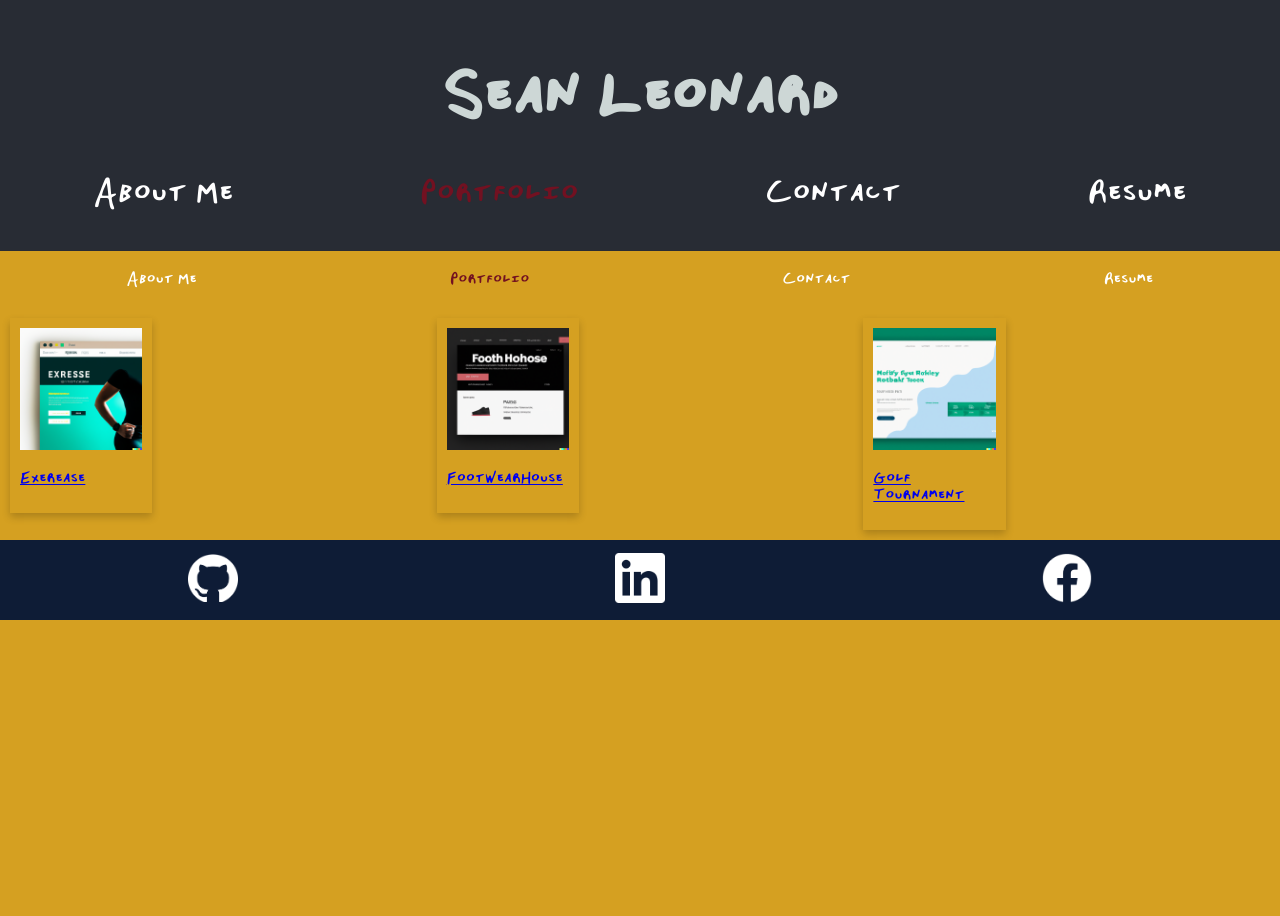
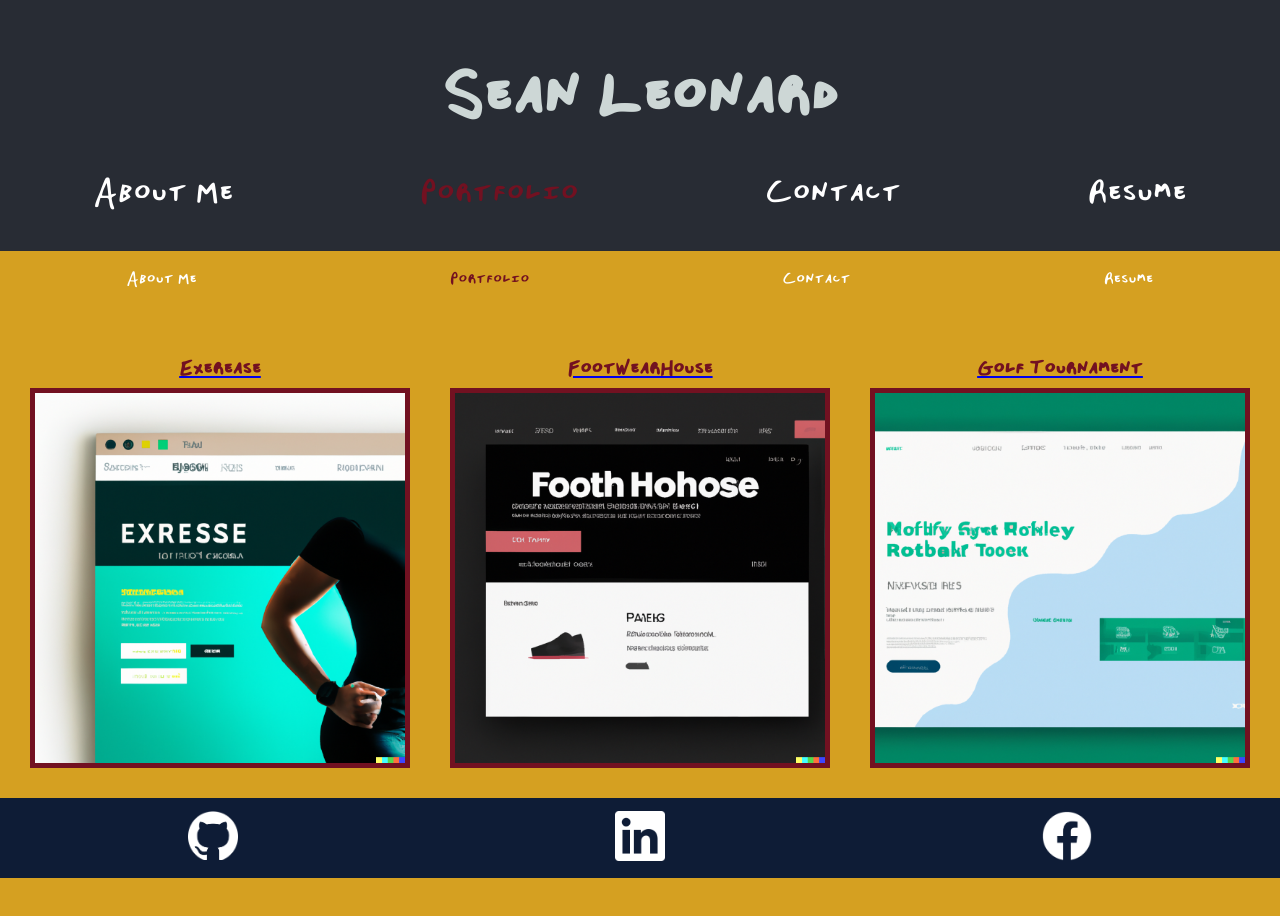
Before and after one commit to sleonny/Developer-Portfolio, a React (Create React App) app: page /portfolio in a window 1280 px wide. Shown: the top 916 px of the page. Built offline with nearby package versions, Linux system fonts and the light colour scheme; the HTML template or start-up script is replaced by a standard one.

Commit message:
fixed sizing of images and text

```diff
--- a/src/components/portfolio/portfolio.css
+++ b/src/components/portfolio/portfolio.css
@@ -1,4 +1,4 @@
-.portfolio {
+/*.portfolio {
     display: flex;
     justify-content: space-between;
     background-color: #D5A021;
@@ -16,4 +16,35 @@
     width: 100%;
     height: auto;
     background-color: #D5A021;
+}*/
+
+.portfolio {
+    display: grid;
+    grid-template-columns: repeat(3, 1fr);
+    gap: 20px;
+    background-color: #D5A021;
+    padding: 20px;
 }
+
+.project-card {
+    font-size: 20px;
+    aspect-ratio: 1 / 1;
+    padding: 10px;
+    display: flex;
+    flex-direction: column;
+    align-items: center;
+}
+
+.project-card img {
+    width: 100%;
+    height: auto;
+    border: 5px solid #721121;
+    box-sizing: border-box;
+}
+
+.project-title {
+    height: 20px;
+    font-weight: bold;
+    color: #721121;
+    margin-bottom: 10px;
+}
--- a/src/components/portfolio/portfolio.js
+++ b/src/components/portfolio/portfolio.js
@@ -1,3 +1,46 @@
+// import React from "react";
+// import "./portfolio.css";
+
+// const Portfolio = () => {
+//   const projects = [
+//     {
+//       title: "Exerease",
+//       imageUrl: process.env.PUBLIC_URL + "/Exerease.png",
+//       projectUrl: "https://github.com/michelleshanna92/Exerease",
+//     },
+//     {
+//       title: "FootWearHouse",
+//       imageUrl: process.env.PUBLIC_URL + "/FootWearHouse.png",
+//       projectUrl: "https://github.com/sleonny/FootWearhouse",
+//     },
+//     {
+//       title: "Golf Tournament",
+//       imageUrl: process.env.PUBLIC_URL + "/RobbyInv.png",
+//       projectUrl: "https://github.com/sleonny/RobbyInv",
+//     },
+//   ];
+
+//   return (
+//     <div className="portfolio">
+//       {projects.map((project, index) => (
+//         <a
+//           key={index}
+//           href={project.projectUrl}
+//           target="_blank"
+//           rel="noreferrer"
+//         >
+//           <div className="project-card">
+//             <img src={project.imageUrl} alt={project.title} />
+//             <p>{project.title}</p>
+//           </div>
+//         </a>
+//       ))}
+//     </div>
+//   );
+// };
+
+// export default Portfolio;
+
 import React from "react";
 import "./portfolio.css";
 
@@ -30,8 +73,8 @@ const Portfolio = () => {
           rel="noreferrer"
         >
           <div className="project-card">
+            <p className="project-title">{project.title}</p>
             <img src={project.imageUrl} alt={project.title} />
-            <p>{project.title}</p>
           </div>
         </a>
       ))}
```
